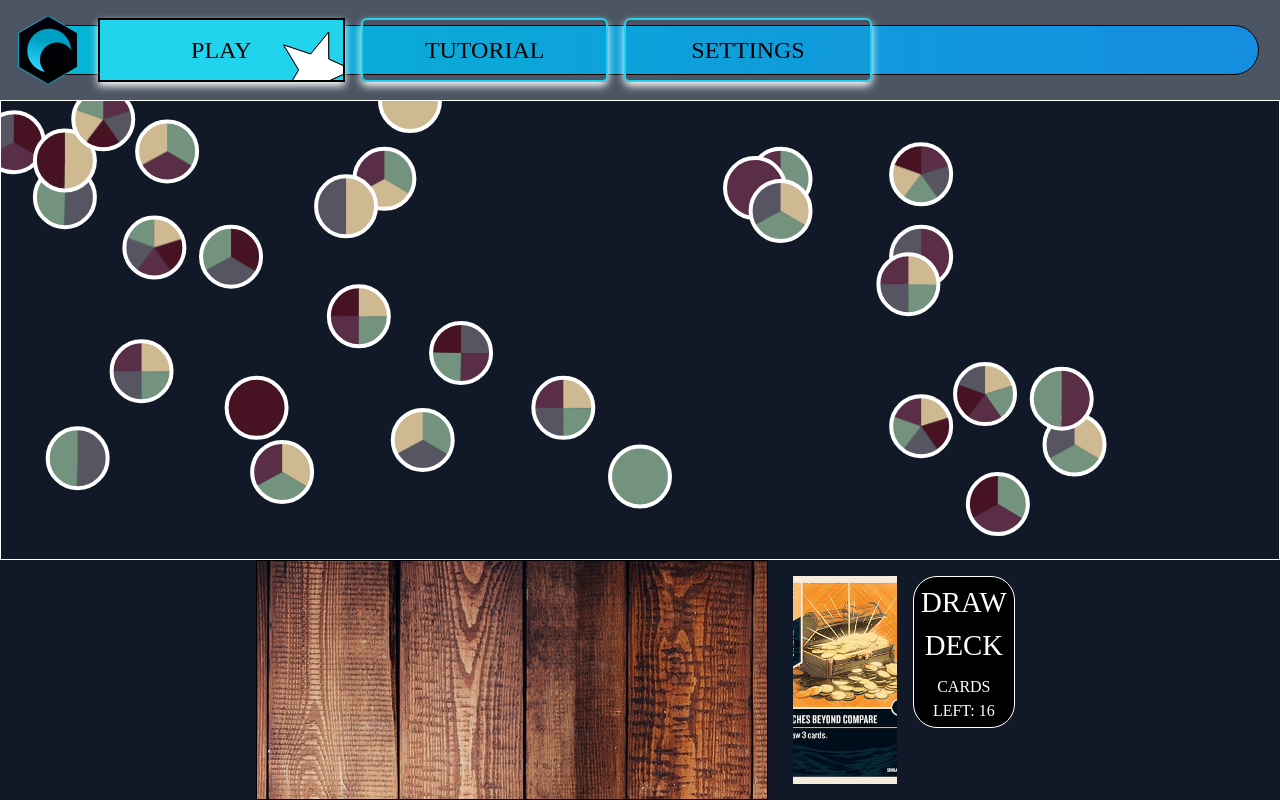
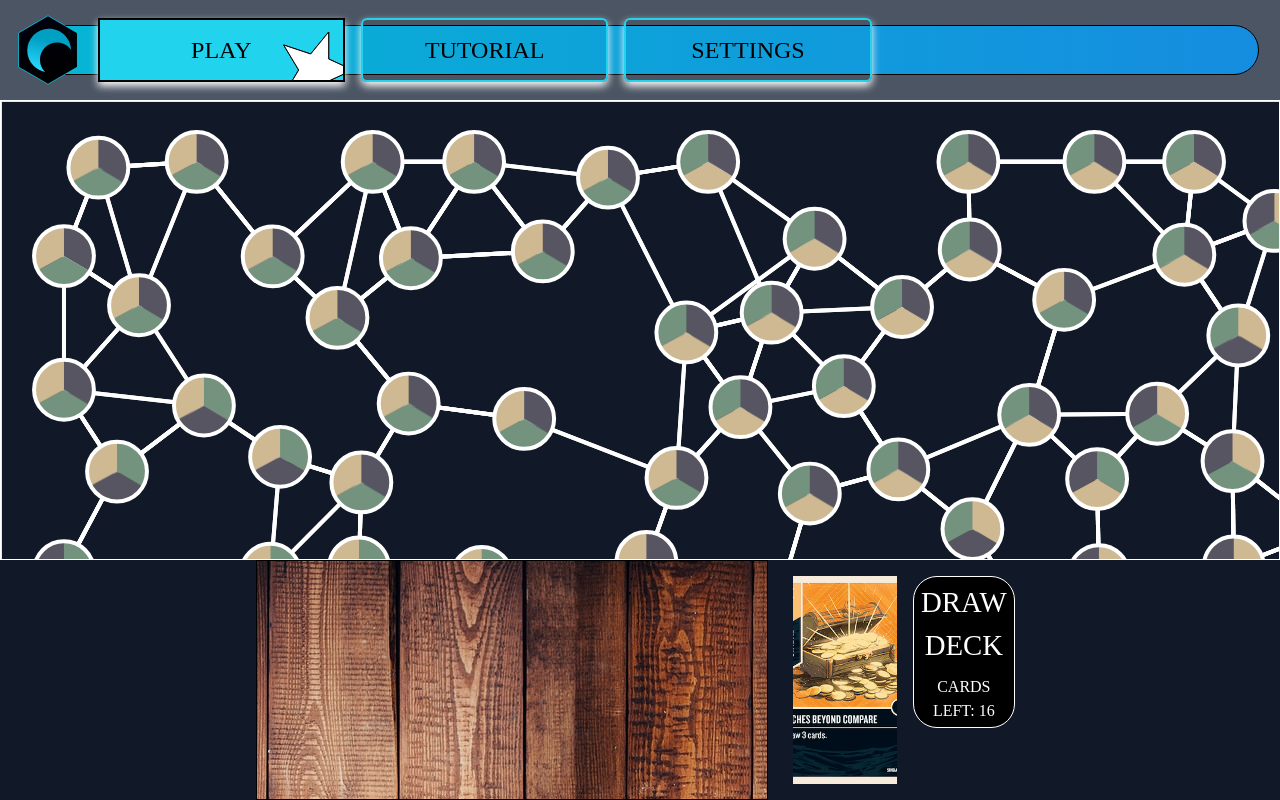
Before and after one commit to jfrase8/Unmatched-Online, a React (Vite) app: page /play in a window 1280 px wide. Both pictures are taken after a click on the button 844 px from the left and 680 px from the top of the page. Built offline with nearby package versions, Linux system fonts and the light colour scheme; a web font is replaced by a local one.

Commit message:
mapping updates

```diff
--- a/src/components/GameBoard/GameBoard.tsx
+++ b/src/components/GameBoard/GameBoard.tsx
@@ -1,4 +1,144 @@
-import MapLocation from './MapLocation';
+import { useMemo, useRef, useState } from 'react';
+import MapConfig from '../../constants/MapConfig';
+import LocationRenderer, { MapLocation } from './MapLocation';
+import PathsRenderer from './PathRenderer';
+import UseDrag from './UseDrag';
+import UseScroll from './UseScroll';
+
+function Clamp(val: number, min: number, max: number): number {
+    return (Math.min(Math.max(val, min), max));
+}
+
+function DecimalBetween(min: number, max: number): number {
+    return (Math.random() * (max - min)) + min;
+}
+
+function IntBetween(min: number, max: number): number {
+    return Math.round((Math.random() * (max - min)) + min);
+}
+
+function distSq(x1: number, y1: number, x2: number, y2: number): number {
+    return (x2-x1)**2 + (y2-y1)**2;
+}
+
+function ShuffleArr<T>(arr: T[]) {
+    return [...arr].sort((_, __) => Math.random()-0.5);
+}
+
+function TryAddLocation(locations: MapLocation[], x: number, y: number): boolean {
+    let newLocation: MapLocation = { x, y, zones: [], connections: [] };
+    if (IsLocationValid(locations, newLocation)) {
+        locations.push(newLocation);
+        return true;
+    }
+    return false;
+}
+
+function IsLocationValid(locations: MapLocation[], newLocation: MapLocation): boolean {
+    let bufferDistSq = ((MapConfig.LOCATION_R_HOVERED+10)**2)*2;
+    return !locations.some(l => distSq(l.x, l.y, newLocation.x, newLocation.y) < bufferDistSq);
+}
+
+function GenerateMapLocations(): MapLocation[] {
+    let clampXMin = MapConfig.LOCATION_R_HOVERED + 10;
+    let clampXMax = MapConfig.WIDTH - clampXMin;
+    let clampYMin = clampXMin;
+    let clampYMax = MapConfig.HEIGHT - clampYMin;
+
+    let mapLocations: MapLocation[] = [];
+    for (let col = 0; col < MapConfig.COLS; col++) {
+        for (let row = 0; row < MapConfig.ROWS; row++) {
+            let randX, randY, attempts = 0;
+            do {
+                let minX = MapConfig.WIDTH / MapConfig.COLS * col;
+                let maxX = MapConfig.WIDTH / MapConfig.COLS * (col + 1);
+                let minY = MapConfig.HEIGHT / MapConfig.ROWS * row;
+                let maxY = MapConfig.HEIGHT / MapConfig.ROWS * (row + 1);
+
+                randX = DecimalBetween(minX, maxX);
+                randX = Clamp(randX, clampXMin, clampXMax);
+                randY = DecimalBetween(minY, maxY);
+                randY = Clamp(randY, clampYMin, clampYMax);
+            } while (!TryAddLocation(mapLocations, randX, randY) && attempts++ < 10);
+        }
+    }
+    return mapLocations;
+}
+
+function GenerateMapConnections(locations: MapLocation[]) {
+    interface DistanceWithIndex {
+        dist: number,
+        index: number,
+    };
+
+    for (const location of locations) {
+        // Generate a random number [numConns] of connections for each location (2-4) [weighted??]
+        const numConns = IntBetween(2, 4);
+
+        // Find the [numConns] closest locations
+        const distances: DistanceWithIndex[] = locations.map((l, i) => {
+            const dist = l == location ? Infinity : distSq(l.x, l.y, location.x, location.y);
+            return { dist, index: i };
+        }).sort((a, b) => a.dist - b.dist);
+        let closestLocations = distances.slice(0, numConns);
+
+        // Connect each location to the [numConns] closest locations
+        for (let connection of closestLocations) {
+            location.connections ??= [];
+            location.connections.push(locations[connection.index]);
+            // Connections are bi-directional
+            locations[connection.index].connections ??= [];
+            locations[connection.index].connections.push(location);
+        }
+    }
+}
+
+// TODO:
+function GenerateMapZones(locations: MapLocation[]) {
+    // I don't claim this is a good approach, but it'll work for now...
+    // Shuffle the locations
+    const shuffledLocations = ShuffleArr(locations);
+    // Decide how many zones to use
+    let numZones = 0;
+    while (true) {
+        numZones = IntBetween(1, MapConfig.ZONES.length);
+        // Makes the extremes less likely
+        if (Math.abs(Math.round(MapConfig.ZONES.length/2) - numZones) * Math.random() < 0.05) break;
+    }
+
+    // Assign each zone to one node
+    for (let i = 0; i < numZones; i++) {
+        shuffledLocations[i].zones.push(MapConfig.ZONES[i]);
+    }
+    // While any node has empty zones list
+    while (shuffledLocations.some(l => l.zones.length == 0)) {
+        // Loop through whole list, if random < threshold, try pull a random zone from a random neighbor
+        for (let location of shuffledLocations) {
+            if (Math.random() > 0.1) continue;
+            const randNeighbor = ShuffleArr(location.connections).pop();
+            const randZone = ShuffleArr(randNeighbor!.zones).pop();
+            if (randZone == undefined) continue;
+            if (location.zones.includes(randZone)) continue;
+            location.zones.push(randZone);
+        }
+    }
+    // This will yield zones that are connected
+
+    // Traverse and color the graph somehow?
+    // locations.forEach(() => {});
+    // for (let i = 0; i < Math.floor(Math.random()*13+25); i++) {
+    //     let x = Math.floor(Math.random()*90);
+    //     let y = Math.floor(Math.random()*90);
+    //     let selectedZones : string[] = [...zones].sort((_,__) => Math.random()-0.5).slice(0, Math.ceil(Math.random()*zones.length));
+    //     mapLocations.push(
+    //         <LocationRenderer
+    //             x={x}
+    //             y={y}
+    //             zones={selectedZones}
+    //         />
+    //     )
+    // }
+}
 
 // TODO: generate a realistic number of spaces
 // TODO: evenly distribute the spaces (springs/poisson?)
@@ -10,32 +150,42 @@ import MapLocation from './MapLocation';
 // TODO: display character
 // TODO: fade by hovered zones
 // TODO: secondary enlargement for movable spaces
+// TODO: Unique keys
 export default function GameBoard() {
-    let zones = ["#CEB992", "#73937E", "#585563", "#5B2E48", "#471323"];
-    let mapLocations : JSX.Element[] = [];
-    for (let i = 0; i < Math.floor(Math.random()*13+25); i++) {
-        let x = Math.floor(Math.random()*90);
-        let y = Math.floor(Math.random()*90);
-        let selectedZones : string[] = [...zones].sort((_,__) => Math.random()-0.5).slice(0, Math.ceil(Math.random()*zones.length));
-        mapLocations.push(
-            <MapLocation
-                x={x}
-                y={y}
-                zones={selectedZones}
-            />
-        )
-    }
+    var mapLocations = useMemo(() => {
+        let mapLocations = GenerateMapLocations();
+        GenerateMapConnections(mapLocations);
+        GenerateMapZones(mapLocations);
+        return mapLocations;
+    }, []);
+
+    // let [isDragging, setIsDragging] = useState(false);
+    let targetRef = useRef(null);
+    let {wheelY} = UseScroll(targetRef.current);
+    let {offsetX, offsetY} = UseDrag(targetRef.current, 1 - 1/wheelY);
+
     return(
-        <svg className='h-[100%] w-full flex justify-left items-top border border-white'>
-            {/* Background Image */}
-            {/* Spots
-                - zones */}
-            {/* <MapLocation x={40} y={50} zones={["red"]}/>
-            <MapLocation x={50} y={50} zones={["green"]}/>
-            <MapLocation x={60} y={50} zones={["blue", "green"]}/>
-            <MapLocation x={70} y={50} zones={["red", "green", "blue"]}/> */}
-            {mapLocations}
-            {/* Connections */}
-        </svg>
+        <div className='relative size-full flex border border-white overflow-hidden' ref={targetRef}>
+            {/* TODO: width and height & remove border */}
+            <svg className='absolute border' viewBox={`${offsetX - wheelY/2} ${offsetY} ${MapConfig.WIDTH + wheelY} ${MapConfig.HEIGHT}`} width={MapConfig.WIDTH} height={MapConfig.HEIGHT}>
+                {/* Background Image */}
+
+                {/* Pathways (because they should be behind) */}
+                {mapLocations.map(location => (
+                    <PathsRenderer x={location.x} y={location.y} connections={location.connections}/>
+                ))};
+
+                {/* Spots (with zones) */}
+                {/*
+                    <LocationRenderer x={MapConfig.WIDTH * 0.35} y={50} zones={["red"]}/>
+                    <LocationRenderer x={MapConfig.WIDTH * 0.45} y={50} zones={["green"]}/>
+                    <LocationRenderer x={MapConfig.WIDTH * 0.55} y={50} zones={["blue", "green"]}/>
+                    <LocationRenderer x={MapConfig.WIDTH * 0.65} y={50} zones={["red", "green", "blue"]}/>
+                */}
+                {mapLocations.map(location => (
+                    <LocationRenderer x={location.x} y={location.y} zones={location.zones}/>
+                ))};
+            </svg>
+        </div>
     );
 }
--- /dev/null
+++ b/src/components/GameBoard/PathRenderer.tsx
@@ -0,0 +1,18 @@
+import MapConfig from "../../constants/MapConfig";
+import { MapLocation } from "./MapLocation";
+
+// TODO: Fix overdraw (bidirectional connections)
+export default function PathsRenderer({connections, x, y}: Pick<MapLocation, 'x' | 'y' | 'connections'>) {
+    return (<>
+        {connections.map(l =>
+            <line
+                x1={x}
+                y1={y}
+                x2={l.x}
+                y2={l.y}
+                stroke={MapConfig.STROKE}
+                strokeWidth={MapConfig.STROKE_WIDTH}
+            />
+        )}
+    </>);
+}
--- /dev/null
+++ b/src/components/GameBoard/PlayerRenderer.tsx
@@ -0,0 +1 @@
+// TODO: Draw the player as a circle
--- /dev/null
+++ b/src/components/GameBoard/UseDrag.tsx
@@ -0,0 +1,36 @@
+import { useEffect, useState } from "react";
+
+export default function UseDrag(passedRef: HTMLElement | null = null, strength: number = 1.0) {
+    let [offsetX, setOffsetX] = useState(0);
+    let [offsetY, setOffsetY] = useState(0);
+    let [isDragging, setIsDragging] = useState(false);
+
+    let target = passedRef ?? document;
+
+    useEffect(() => {
+        let tempFn = () => setIsDragging(true);
+        target.addEventListener('pointerdown', tempFn);
+        return () => target.removeEventListener('pointerdown', tempFn);
+    }, [target]);
+
+    useEffect(() => {
+        let tempFn = () => setIsDragging(false);
+        document.addEventListener('pointerup', tempFn);
+        return () => document.removeEventListener('pointerup', tempFn);
+    }, []);
+
+    useEffect(() => {
+        if (!isDragging)
+            return;
+
+        function handlePointerMove(pointerEvent: PointerEvent) {
+            setOffsetX(oldX => oldX - (pointerEvent.movementX * strength));
+            setOffsetY(oldY => oldY - (pointerEvent.movementY * strength));
+        }
+
+        document.addEventListener('pointermove', handlePointerMove);
+        return () => document.removeEventListener('pointermove', handlePointerMove);
+    }, [isDragging, strength]);
+
+    return {offsetX, offsetY};
+}
--- /dev/null
+++ b/src/components/GameBoard/UseScroll.tsx
@@ -0,0 +1,19 @@
+import { useEffect, useState } from "react";
+
+export default function UseScroll(passedRef: HTMLElement | null) {
+    let [wheelX, setWheelX] = useState(0);
+    let [wheelY, setWheelY] = useState(0);
+
+    let target = passedRef ?? document;
+
+    useEffect(() => {
+        let tempFn = (we: WheelEvent) => {
+            setWheelX(oldX => oldX + we.deltaX);
+            setWheelY(oldY => oldY + we.deltaY);
+        };
+        document.addEventListener('wheel', tempFn);
+        return () => document.removeEventListener('wheel', tempFn);
+    }, [target]);
+
+    return {wheelX, wheelY};
+}
--- /dev/null
+++ b/src/constants/MapConfig.ts
@@ -0,0 +1,11 @@
+export default {
+    WIDTH: 2500,
+    HEIGHT: 800,
+    COLS: 18,
+    ROWS: 10,
+    LOCATION_R_HOVERED: 50,
+    LOCATION_R: 30,
+    ZONES: ["#CEB992", "#73937E", "#585563", "#5B2E48", "#471323"],
+    STROKE: "white",
+    STROKE_WIDTH: 4,
+};
--- a/src/index.css
+++ b/src/index.css
@@ -17,3 +17,11 @@
 	/* Cards */
 	--card-aspect: calc(250px / 349px);
 }
+
+* {
+	user-select: none;
+}
+
+body {
+	touch-action: none;
+}
```
Also changed, not shown: src/components/GameBoard/MapLocation.tsx (+9 -7 lines).
